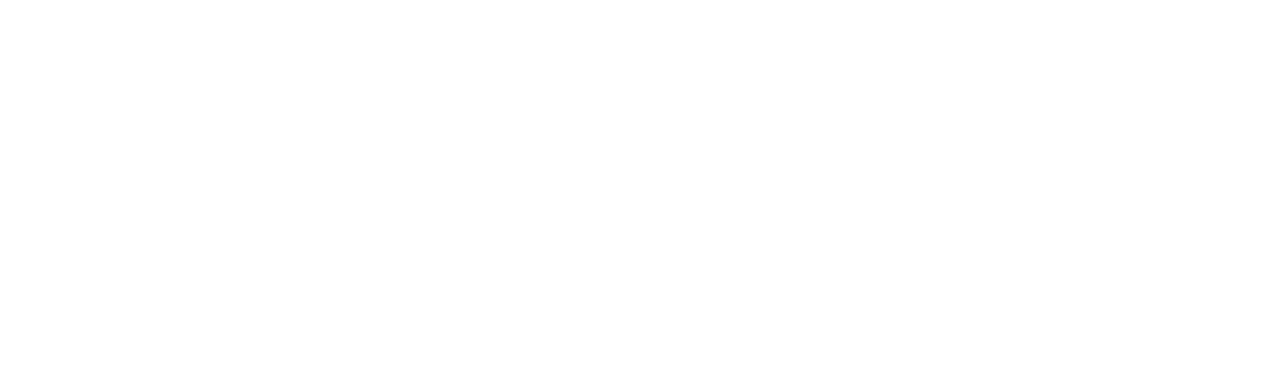
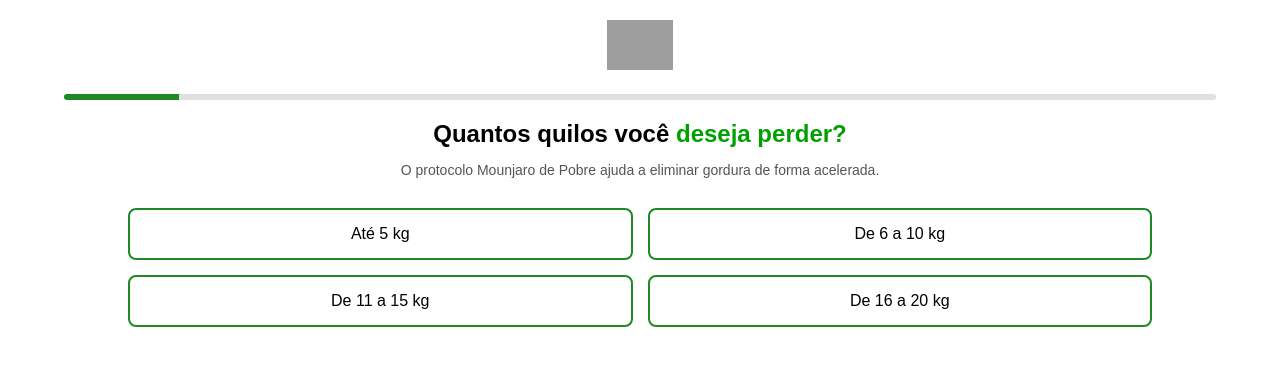
Before and after one commit to quiz-pesquisa/pergunta-1, a plain HTML site: page index.html in a window 1280 px wide. Drawn offline with Linux system fonts and the light colour scheme; grey boxes are pictures that could not be loaded.

Commit message:
Update index.html

```diff
--- a/index.html
+++ b/index.html
@@ -1 +1,87 @@
-<vturb-smartplayer id="vid-68c5bdea0534235ff01311a2" style="display: block; margin: 0 auto; width: 100%; max-width: 400px;"></vturb-smartplayer> <script type="text/javascript"> var s=document.createElement("script"); s.src="https://scripts.converteai.net/40a946f8-aa1b-4167-9c08-7d111ba86868/players/68c5bdea0534235ff01311a2/v4/player.js", s.async=!0,document.head.appendChild(s); </script>
+<!DOCTYPE html>
+<html lang="pt-BR">
+<head>
+  <meta charset="UTF-8">
+  <title>Mounjaro de Pobre</title>
+  <style>
+    body {
+      font-family: Arial, sans-serif;
+      text-align: center;
+      background-color: #fff;
+      margin: 0;
+      padding: 0;
+    }
+    .logo {
+      margin-top: 20px;
+    }
+    .progress {
+      width: 90%;
+      height: 6px;
+      background-color: #e0e0e0;
+      margin: 20px auto;
+      border-radius: 3px;
+      overflow: hidden;
+    }
+    .progress-bar {
+      width: 10%;
+      height: 100%;
+      background-color: #1f8a24;
+    }
+    h2 {
+      font-size: 24px;
+      font-weight: bold;
+      margin: 10px 0;
+    }
+    h2 span {
+      color: #00a000;
+    }
+    p {
+      color: #555;
+      font-size: 14px;
+      margin-bottom: 30px;
+    }
+    .options {
+      display: grid;
+      grid-template-columns: 1fr 1fr;
+      gap: 15px;
+      width: 80%;
+      margin: 0 auto;
+    }
+    .option {
+      display: block;
+      text-decoration: none;
+      color: #000;
+      border: 2px solid #1f8a24;
+      padding: 15px;
+      border-radius: 8px;
+      font-size: 16px;
+      text-align: center;
+      transition: background-color 0.2s;
+    }
+    .option:hover {
+      background-color: #f0fff0;
+    }
+  </style>
+</head>
+<body>
+
+  <div class="logo">
+    <img src="https://i.ibb.co/PCfmN30/logo.png" alt="Mounjaro de Pobre" height="50">
+  </div>
+
+  <div class="progress">
+    <div class="progress-bar"></div>
+  </div>
+
+  <h2>Quantos quilos você <span>deseja perder?</span></h2>
+  <p>O protocolo Mounjaro de Pobre ajuda a eliminar gordura de forma acelerada.</p>
+
+  <div class="options">
+    <a href="link1.html" class="option">Até 5 kg</a>
+    <a href="link2.html" class="option">De 6 a 10 kg</a>
+    <a href="link3.html" class="option">De 11 a 15 kg</a>
+    <a href="link4.html" class="option">De 16 a 20 kg</a>
+  </div>
+
+</body>
+</html>
```
